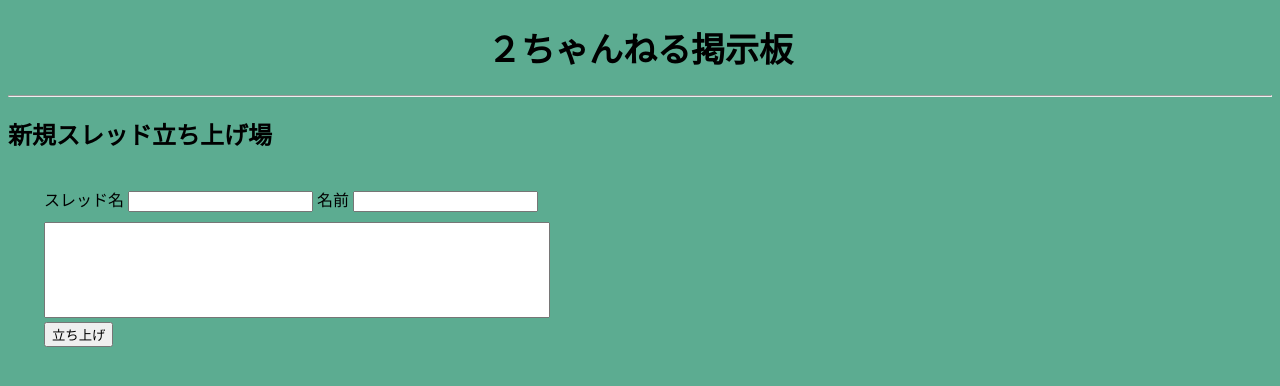
After one commit to MK32A/2chan-bbs, a PHP site: page /app/pages/createThread.php in a window 1280 px wide. The commit adds this page. Shown: the top 386 px of the page. Run offline with PHP 8.4, Linux system fonts and the light colour scheme.

Commit message:
fign key

```diff
--- /dev/null
+++ b/app/pages/createThread.php
@@ -0,0 +1,33 @@
+<?php
+
+include_once("../database/connect.php");
+
+?>
+
+<!DOCTYPE html>
+<html lang="en">
+<head>
+    <meta charset="UTF-8">
+    <meta name="viewport" content="width=device-width, initial-scale=1.0">
+    <title>新規スレッド作成</title>
+    <link rel="stylesheet" href="../../assets/css/style.css">
+</head>
+<body>
+        <?php include("../../app/parts/header.php"); ?>
+        <?php include("../../app/parts/validation.php"); ?>
+
+        <div>
+            <h2>新規スレッド立ち上げ場</h2>
+        </div>
+        <form method="POST" class="formWrapper">
+            <label>スレッド名</label>
+            <input type="text" name="title">
+            <label>名前</label>
+            <input type="text" name="username">
+            <div>
+                <textarea name="body" class="commentTextArea"></textarea>
+            </div>
+            <input type="submit" value="立ち上げ" class="threadSubmitButton">
+        </form>
+</body>
+</html>
--- /dev/null
+++ b/app/parts/newThreadButton.php
@@ -0,0 +1,5 @@
+<div class="newThreadWrapper">
+    <div class="newChildThreadWrapper">
+        <button><a href="app/pages/createThread.php">新規スレッド書き込み</a></button>
+    </div>
+</div>
--- a/assets/css/style.css
+++ b/assets/css/style.css
@@ -75,22 +75,25 @@ section .comment {
 
   /* 新規スレッド */
   .newThreadWrapper {
-    background-color: #b3eeb3;
+    background-color: #d6aa81;
     padding: 10px;
     max-width: 1300px;
     margin: 0 auto;
     border: 1px solid black;
     margin-bottom: 20px;
+    text-align: center;
   }
 
   .newChildThreadWrapper {
     text-align: center;
     padding: 10px;
-    border: 1px solid black;
+    border: 1px solid rgb(214, 151, 151);
   }
 
   .newChildThreadWrapper button a {
     width: 150px;
     color: black;
+    display: block;
+    text-align: center;
     text-decoration: none;
   }
--- a/index.php
+++ b/index.php
@@ -14,9 +14,8 @@ include_once("./app/database/connect.php");
 </head>
 <body>
         <?php include("app/parts/header.php"); ?>
-
         <?php include("app/parts/validation.php"); ?>
-
         <?php include("app/parts/thread.php") ?>
+        <?php include("app/parts/newThreadButton.php") ?>
 </body>
 </html>
```
Also changed, not shown: app/functions/thread_get.php (added).
